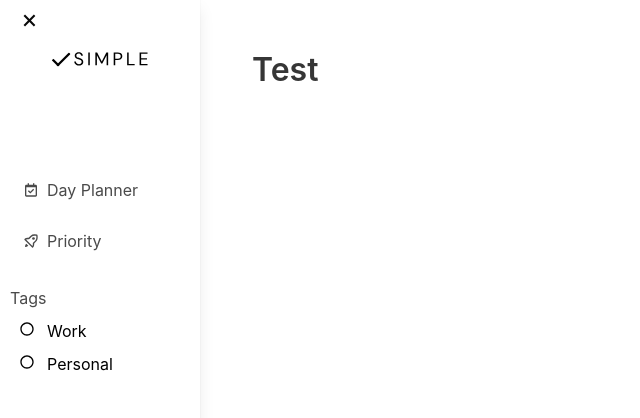
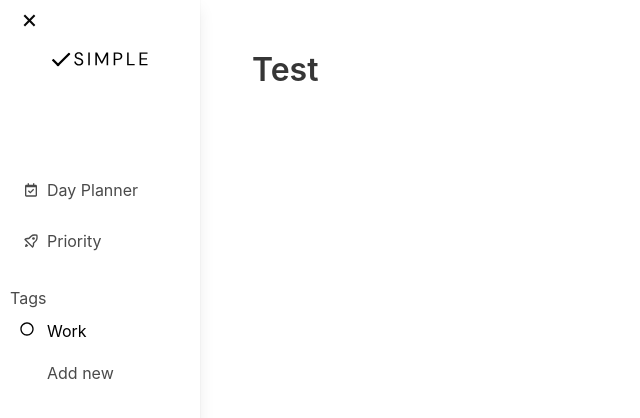
Before and after one commit to wmartzh/simple-todo, a React (Vite) app: page / in a window 1280 px wide. Shown: the top 418 px of the page, without its empty margins (0-640 px from the left). Built offline with nearby package versions, Linux system fonts and the light colour scheme.

Commit message:
WIP - Fix Sidebar

```diff
--- a/package.json
+++ b/package.json
@@ -17,12 +17,14 @@
     "react-colorful": "^5.6.1",
     "react-dom": "^18.2.0",
     "react-icons": "^4.8.0",
-    "react-transition-group": "^4.4.5"
+    "react-transition-group": "^4.4.5",
+    "uuid": "^9.0.0"
   },
   "devDependencies": {
     "@types/react": "^18.0.28",
     "@types/react-dom": "^18.0.11",
     "@types/react-transition-group": "^4.4.6",
+    "@types/uuid": "^9.0.1",
     "@typescript-eslint/eslint-plugin": "^5.57.1",
     "@typescript-eslint/parser": "^5.57.1",
     "@vitejs/plugin-react": "^4.0.0",
--- /dev/null
+++ b/src/components/MenuButton.tsx
@@ -0,0 +1,17 @@
+import { SyntheticEvent } from "react";
+import { BiMenu, BiX } from "react-icons/bi";
+type MenuButtonProps = {
+  handleOpen: (e: SyntheticEvent) => void;
+  isOpen: boolean;
+};
+const MenuButton = ({ handleOpen, isOpen }: MenuButtonProps) => {
+  return (
+    <div className="menu">
+      <button className="button is-white" onClick={handleOpen}>
+        {isOpen ? <BiX size="25px" /> : <BiMenu size="25px" />}
+      </button>
+    </div>
+  );
+};
+
+export default MenuButton;
--- a/src/components/Sidebar.tsx
+++ b/src/components/Sidebar.tsx
@@ -1,75 +1,21 @@
-import SimpleLogo from "../assets/simple.svg";
-import SidebarItem, { SidebarItemProps } from "../components/SidebarItem";
-import { BiCalendarCheck, BiRocket, BiMenu, BiX } from "react-icons/bi";
+
 import { SyntheticEvent } from "react";
-import Tag from "./Tag";
+
+import MenuButton from "./MenuButton";
+import SidebarContent from "./SidebarContent";
 
 type SidebarProps = {
   handleOpen: (e: SyntheticEvent) => void;
   open: boolean;
 };
 
-type MobileMenuProps = {
-  handleOpen: (e: SyntheticEvent) => void;
-  isOpen: boolean;
-};
-
-const SidebarItems: SidebarItemProps[] = [
-  {
-    title: "Day Planner",
-    icon: BiCalendarCheck,
-  },
-  {
-    title: "Priority",
-    icon: BiRocket,
-  },
-];
-
-function renderItems(item: SidebarItemProps, index: number) {
-  return <SidebarItem title={item.title} icon={item.icon} key={index} />;
-}
-
-const MobileMenu = ({ handleOpen, isOpen }: MobileMenuProps) => {
-  return (
-    <div className="menu">
-      <button className="button is-white" onClick={handleOpen}>
-        {isOpen ? <BiX size="25px" /> : <BiMenu size="25px" />}
-      </button>
-    </div>
-  );
-};
-
-const SidebarContent = ({ isOpen }: { isOpen: boolean }) => {
-  return (
-    <div className={`sidebar ${!isOpen ? "hide" : ""}`}>
-      <div className="logo-container">
-        <figure className="image ">
-          <img src={SimpleLogo} alt="logo" />
-        </figure>
-      </div>
-      <div className="sidebar-content">
-        {SidebarItems.map(renderItems)}
-        <br />
-
-        <h3>Tags</h3>
-
-
-        <Tag title="Work"></Tag>
-        <Tag title="Personal"></Tag>
-      </div>
-    </div>
-  );
-};
 
 function Sidebar({ open, handleOpen }: SidebarProps) {
-
   return (
     <>
-      <MobileMenu handleOpen={handleOpen} isOpen={open} />
+      <MenuButton handleOpen={handleOpen} isOpen={open} />
 
-      <SidebarContent isOpen={open}/>
-
-
+      <SidebarContent isOpen={open} />
     </>
   );
 }
--- /dev/null
+++ b/src/components/SidebarContent.tsx
@@ -0,0 +1,72 @@
+import { useState } from "react";
+import SidebarItem, { SidebarItemProps } from "./SidebarItem";
+import { BiCalendarCheck, BiRocket } from "react-icons/bi";
+import SimpleLogo from "../assets/simple.svg";
+import { v4 } from "uuid";
+import Tag from "./Tag";
+export type TagData = {
+  id: string;
+  color: string;
+  name: string;
+};
+
+function renderItems(item: SidebarItemProps, index: number) {
+  return <SidebarItem title={item.title} icon={item.icon} key={index} />;
+}
+function mapTagData(value: TagData, id: string, color?: string, name?: string) {
+  const temp = value;
+  if (id === value.id) {
+    if (color) {
+      temp.color = color;
+    }
+    if (name !== undefined) {
+      temp.name = name;
+    }
+  }
+  return temp;
+}
+
+const SidebarContent = ({ isOpen }: { isOpen: boolean }) => {
+  const [tagData, setTagData] = useState<TagData[]>([
+    {
+      id: "1",
+      name: "Work",
+      color: "#000",
+    },
+  ]);
+
+  const addTag = () => {
+    setTagData([
+      ...tagData,
+      { id: v4(), name: "write a name ", color: "#000" },
+    ]);
+  };
+
+  const handleUpdateTag = (id: string, name?: string, color?: string) => {
+    setTagData(tagData.map((value) => mapTagData(value, id, color, name)));
+  };
+
+  return (
+    <div className={`sidebar ${!isOpen ? "hide" : ""}`}>
+      <div className="logo-container">
+        <figure className="image ">
+          <img src={SimpleLogo} alt="logo" />
+        </figure>
+      </div>
+      <div className="sidebar-content">
+        <SidebarItem title="Day Planner" icon={BiCalendarCheck} />
+        <SidebarItem title="Priority" icon={BiRocket} />
+
+        <br />
+
+        <h3>Tags</h3>
+        {tagData.map((tag, index) => (
+          <Tag item={tag} handleUpdate={handleUpdateTag} key={index} />
+        ))}
+        <SidebarItem title="Add new" onClick={addTag} />
+      </div>
+    </div>
+  );
+};
+
+export default SidebarContent;
--- a/src/components/SidebarItem.tsx
+++ b/src/components/SidebarItem.tsx
@@ -4,12 +4,13 @@ import { VscBlank } from "react-icons/vsc";
 export type SidebarItemProps = {
   title: string;
   icon?: IconType;
+  onClick?: ()=> void
 };
 
-function SidebarItem({ title, icon }: SidebarItemProps) {
+function SidebarItem({ title, icon, onClick }: SidebarItemProps  ) {
   return (
 
-      <div className="sidebar-item ">
+      <div onClick={onClick} className="sidebar-item ">
         <span className="icon-text ">
           <span className="icon">{icon ? icon({}) : <VscBlank />}</span>
           <span className="sidebar-text">{title}</span>
--- a/src/components/Tag.tsx
+++ b/src/components/Tag.tsx
@@ -1,66 +1,62 @@
-import { useState } from "react";
-import { HexColorPicker } from "react-colorful";
+import {  useState } from "react";
 import { BiCircle } from "react-icons/bi";
-
+import { TagData } from "./SidebarContent";
+import { ClickOutsideDetector } from "../hooks/ClickOutsideDetector";
+import{ BlockPicker } from "react-color"
+import { ColorResult } from "react-color";
 export type TagProps = {
-  title: string;
+  item: TagData;
+  handleUpdate: (index: string, name?: string, color?: string) => void;
 };
-function Tag({ title }: TagProps) {
-  const [tagText, setTagText] = useState(title);
+function Tag({  item, handleUpdate }: TagProps) {
   const [editing, setEditing] = useState(false);
   const [picker, setPicker] = useState(false);
-  const [color, setColor] = useState("#000");
 
-  const handleChangeColor = (color: string) => {
-    setColor(color);
+  const handleChangeColor = (color: ColorResult) => {
+    handleUpdate(item.id, undefined, color.hex);
   };
 
-  const handleDoubleClick = () => {
-    setEditing(true);
+  const handleInputChange = (event: React.ChangeEvent<HTMLInputElement>) => {
+    handleUpdate(item.id, event.target.value);
   };
 
-  const handleBlur = () => {
-    setEditing(false);
-  };
-
-
-  const handleInputChange = (event: React.ChangeEvent<HTMLInputElement>) => {
-    setTagText(event.target.value);
-  };
   return (
     <div className="tag-container">
+      <ClickOutsideDetector onClickOutside={() => setPicker(false)}>
         <span className="icon-text">
           <span className="icon" onClick={() => setPicker(!picker)}>
-          <BiCircle color={color} />
+            <BiCircle color={item.color} />
           </span>
           {editing ? (
             <input
               className="tag-input"
               type="text"
-            value={tagText}
+              value={item.name}
               onChange={handleInputChange}
-            onBlur={handleBlur}
+              onBlur={() => setEditing(false)}
               autoFocus
-            style={{color}}
+              style={{ color: item.color }}
             />
           ) : (
             <span
               className="tag-text"
-            style={{ color }}
-            onDoubleClick={handleDoubleClick}
+              style={{ color: item.color }}
+              onDoubleClick={() => setEditing(true)}
             >
-            {title}
+              {item.name}
             </span>
           )}
         </span>
         {picker ? (
-        <HexColorPicker
-          color={color}
-          onChange={handleChangeColor}
-        ></HexColorPicker>
+          <BlockPicker
+            color={item.color}
+            onChangeComplete={handleChangeColor}
+            triangle="hide"
+          ></BlockPicker>
         ) : (
           <span></span>
         )}
+      </ClickOutsideDetector>
     </div>
   );
 }
--- /dev/null
+++ b/src/hooks/ClickOutsideDetector.tsx
@@ -0,0 +1,29 @@
+import { useEffect, useRef } from "react";
+
+interface Props {
+  children: React.ReactNode;
+  onClickOutside: () => void;
+}
+
+export  const ClickOutsideDetector: React.FC<Props> = ({
+  children,
+  onClickOutside,
+}: Props) => {
+  const ref = useRef<HTMLDivElement>(null);
+
+  useEffect(() => {
+    const handleClickOutside = (event: MouseEvent) => {
+      if (ref.current && !ref.current.contains(event.target as Node)) {
+        onClickOutside();
+      }
+    };
+
+    document.addEventListener("mousedown", handleClickOutside);
+
+    return () => {
+      document.removeEventListener("mousedown", handleClickOutside);
+    };
+  }, [onClickOutside]);
+
+  return <div ref={ref}>{children}</div>;
+};
```
Also changed, not shown: 1 other file (tests, documents, lock files or other folders). Lines whose indentation alone changed are shown as unchanged.
